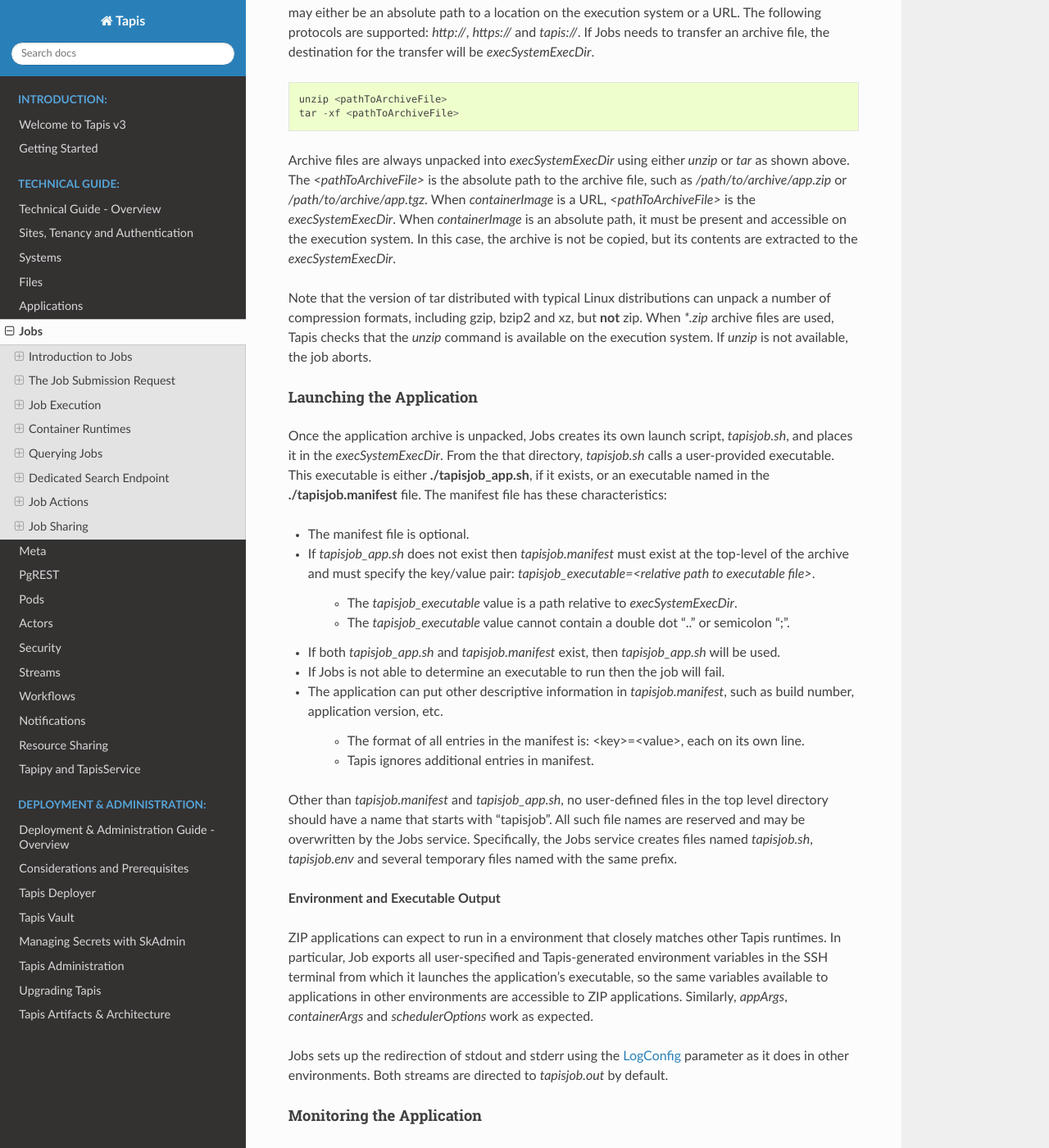
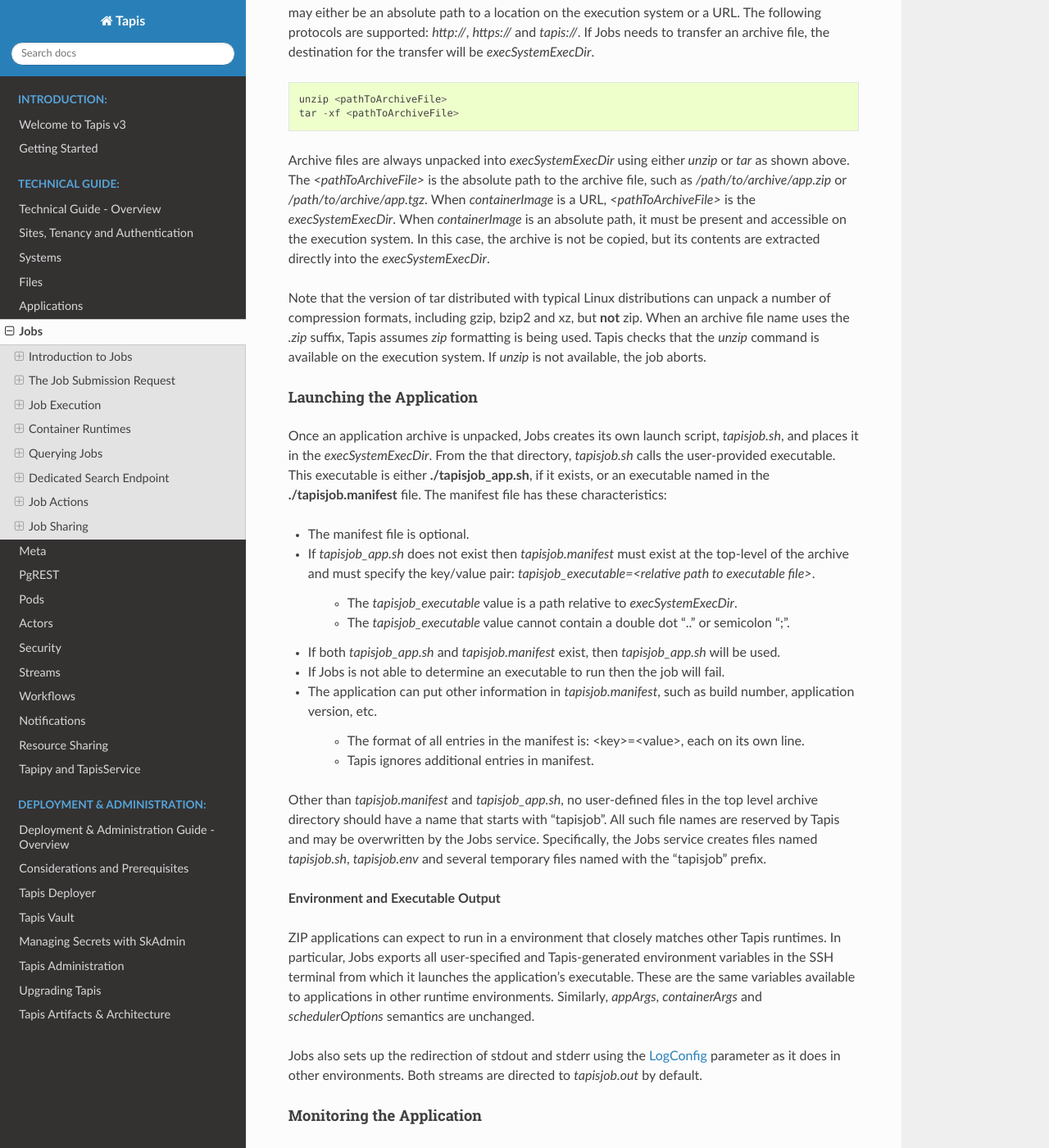
Before and after one commit to tapis-project/documentation, a Sphinx documentation site: the page built from source/technical/jobs.rst, in a window 1280 px wide and 1400 px high, scrolled down 28828 px. Shown: the whole window at 82% size. Built offline with Sphinx 7.4.7 and the Read the Docs theme 2.0.0, drawn with Linux system fonts in a browser that asks for light colours; some of the changed text lies outside the part shown.

Commit message:
smoothing edits

```diff
--- a/source/technical/jobs.rst
+++ b/source/technical/jobs.rst
@@ -1033,19 +1033,19 @@
 
 Standard archive files, such as zip and compressed tar, can be treated as a type of custom *application image* and launched in a runtime environment defined by Tapis.  This *ZIP runtime environment* maximizes applications flexibility while retaining much of the reproducibility and automation benefits of Tapis.
 
-To define a ZIP application, specify "ZIP" as the *runtime* parameter in an `application definition`_. The ZIP runtime works with either BATCH or FORK job types.  For the ZIP runtime, *containerImage* must be an absolute path or a URL in a format supported by the Files service, such as URLs using http, https or tapis protocols.  The Applications service validates the *containerImage* attribute when an application is created or updated.
-
-An application's archive file can contain scripts, binary executables, libraries or any other data the application developer chooses--Tapis does not restrict content.  The archive must be in `zip`_ format or any format readable by `tar`_.  In order to run correctly, the application must:
+To define a ZIP application, specify "ZIP" as the *runtime* parameter in an `application definition`_. The ZIP runtime works with either BATCH or FORK job types.  For the ZIP runtime, *containerImage* must be an absolute path or a URL in a format supported by the Files service, such as URLs using the http, https or tapis protocols.  The Applications service validates the *containerImage* attribute when an application is created or updated.
+
+An application's archive file can contain scripts, binary executables, libraries and any other data the application developer needs---Tapis does not restrict content.  The archive must be in `zip`_ format or any format readable by `tar`_.  In order to run correctly, the application must:
 
 #. Designate an executable program for Tapis to launch,
 #. guarantee that the executable code is compatible with the target system's runtime,
 #. guarantee that for FORK jobs the launched program continues to run until the application completes,
-#. and include all application dependencies not present on the target system in the archive.
+#. and include in the archive all application dependencies not present on the target system.
 
 There are also a number of conventions that ZIP applications should observe:
 
 #. FORK jobs should write their exit code to *${execSystemOutputDir}/tapisjob.exitcode*.
-#. Except during testing, allow Tapis to remove downloaded archives file from the execution system after job completion.
+#. Except during testing, allow Tapis to remove downloaded archive files from the execution system after job completion.
 
 The following sections describe the ZIP runtime processing during each phase of a job's lifecycle.
 
@@ -1066,14 +1066,14 @@
         unzip <pathToArchiveFile>
         tar -xf <pathToArchiveFile>
 
-Archive files are always unpacked into *execSystemExecDir* using either *unzip* or *tar* as shown above.  The *<pathToArchiveFile>* is the absolute path to the archive file, such as */path/to/archive/app.zip* or */path/to/archive/app.tgz*.  When *containerImage* is a URL, *<pathToArchiveFile>* is the *execSystemExecDir*.  When *containerImage* is an absolute path, it must be present and accessible on the execution system.  In this case, the archive is not be copied, but its contents are extracted to the *execSystemExecDir*.
-
-Note that the version of tar distributed with typical Linux distributions can unpack a number of compression formats, including gzip, bzip2 and xz, but **not** zip. When *\*.zip* archive files are used, Tapis checks that the *unzip* command is available on the execution system.  If *unzip* is not available, the job aborts.
+Archive files are always unpacked into *execSystemExecDir* using either *unzip* or *tar* as shown above.  The *<pathToArchiveFile>* is the absolute path to the archive file, such as */path/to/archive/app.zip* or */path/to/archive/app.tgz*.  When *containerImage* is a URL, *<pathToArchiveFile>* is the *execSystemExecDir*.  When *containerImage* is an absolute path, it must be present and accessible on the execution system.  In this case, the archive is not be copied, but its contents are extracted directly into the *execSystemExecDir*.
+
+Note that the version of tar distributed with typical Linux distributions can unpack a number of compression formats, including gzip, bzip2 and xz, but **not** zip. When an archive file name uses the *.zip* suffix, Tapis assumes *zip* formatting is being used.  Tapis checks that the *unzip* command is available on the execution system.  If *unzip* is not available, the job aborts.
 
 Launching the Application
 ^^^^^^^^^^^^^^^^^^^^^^^^^
 
-Once the application archive is unpacked, Jobs creates its own launch script, *tapisjob.sh*, and places it in the *execSystemExecDir*.  From the that directory, *tapisjob.sh* calls a user-provided executable.  This executable is either **./tapisjob_app.sh**, if it exists, or an executable named in the **./tapisjob.manifest** file.  The manifest file has these characteristics:
+Once an application archive is unpacked, Jobs creates its own launch script, *tapisjob.sh*, and places it in the *execSystemExecDir*.  From the that directory, *tapisjob.sh* calls the user-provided executable.  This executable is either **./tapisjob_app.sh**, if it exists, or an executable named in the **./tapisjob.manifest** file.  The manifest file has these characteristics:
 
 * The manifest file is optional.
 * If *tapisjob_app.sh* does not exist then *tapisjob.manifest* must exist at the top-level of the archive and must specify the key/value pair:  *tapisjob_executable=<relative path to executable file>*.
@@ -1082,18 +1082,18 @@
    * The *tapisjob_executable* value cannot contain a double dot ".." or semicolon ";".
 * If both *tapisjob_app.sh* and *tapisjob.manifest* exist, then *tapisjob_app.sh* will be used.
 * If Jobs is not able to determine an executable to run then the job will fail.
-* The application can put other descriptive information in *tapisjob.manifest*, such as build number, application version, etc.
+* The application can put other information in *tapisjob.manifest*, such as build number, application version, etc.
 
    *  The format of all entries in the manifest is: <key>=<value>, each on its own line.
    *  Tapis ignores additional entries in manifest.
 
-Other than *tapisjob.manifest* and *tapisjob_app.sh*, no user-defined files in the top level directory should have a name that starts with "tapisjob".  All such file names are reserved and may be overwritten by the Jobs service. Specifically, the Jobs service creates files named *tapisjob.sh*, *tapisjob.env* and several temporary files named with the same prefix.
+Other than *tapisjob.manifest* and *tapisjob_app.sh*, no user-defined files in the top level archive directory should have a name that starts with "tapisjob".  All such file names are reserved by Tapis and may be overwritten by the Jobs service. Specifically, the Jobs service creates files named *tapisjob.sh*, *tapisjob.env* and several temporary files named with the "tapisjob" prefix.
 
 **Environment and Executable Output**
 
-ZIP applications can expect to run in a environment that closely matches other Tapis runtimes.  In particular, Job exports all user-specified and Tapis-generated environment variables in the SSH terminal from which it launches the application's executable, so the same variables available to applications in other environments are accessible to ZIP applications.  Similarly, *appArgs*, *containerArgs* and *schedulerOptions* work as expected.
-
-Jobs sets up the redirection of stdout and stderr using the `LogConfig`_ parameter as it does in other environments. Both streams are directed to *tapisjob.out* by default.
+ZIP applications can expect to run in a environment that closely matches other Tapis runtimes.  In particular, Jobs exports all user-specified and Tapis-generated environment variables in the SSH terminal from which it launches the application's executable.  These are the same variables available to applications in other runtime environments.  Similarly, *appArgs*, *containerArgs* and *schedulerOptions* semantics are unchanged.
+
+Jobs also sets up the redirection of stdout and stderr using the `LogConfig`_ parameter as it does in other environments. Both streams are directed to *tapisjob.out* by default.
 
 Monitoring the Application
 ^^^^^^^^^^^^^^^^^^^^^^^^^^
@@ -1111,10 +1111,9 @@
 
 ZIP job outputs are archived using the same source and target specifications as other runtime types.
 
+For ZIP jobs that specify their *containerImage* with an absolute path, the application archive file is never removed.
+
 For ZIP jobs that specify their *containerImage* with a URL, Jobs removes the downloaded archive file by default to conserve storage. To prevent this automatic clean up, a new *containerArgs* flag, **\-\-tapis-zip-save**, is defined. The flag takes no value and can be specified in the *containerArgs* list in the application definition or in the job submission request.  If this argument is present, then the application's archive file will be left in the *execSystemExecDir*.
-
-For ZIP jobs that specify their *containerImage* with an absolute path, the application archive file never removed.
-
 
 Usage Notes
 ^^^^^^^^^^^
@@ -1122,7 +1121,7 @@
 To minimize ZIP archive size, jobs that invoke singularity containers may want to pre-position any large SIF files in shared directories on execution systems.
 
 
-If *isMPI=true*, then Jobs will insert the MPI run command on the command line.  This is true for both BATCH and FORK job types.  If a user's designated executable program launches MPI jobs itself, setting *isMPI=false* prevents Jobs from making conflicting MPI calls.
+If *isMPI=true*, then Jobs will insert the MPI run command on the command line as usual.  This is true for both BATCH and FORK job types.  If the user-designated executable program launches MPI jobs itself, setting *isMPI=false* (the default) prevents Jobs from making conflicting MPI calls.
 
 
 .. _application definition: https://tapis-project.github.io/live-docs/?service=Apps#tag/Applications/operation/createAppVersion
```
